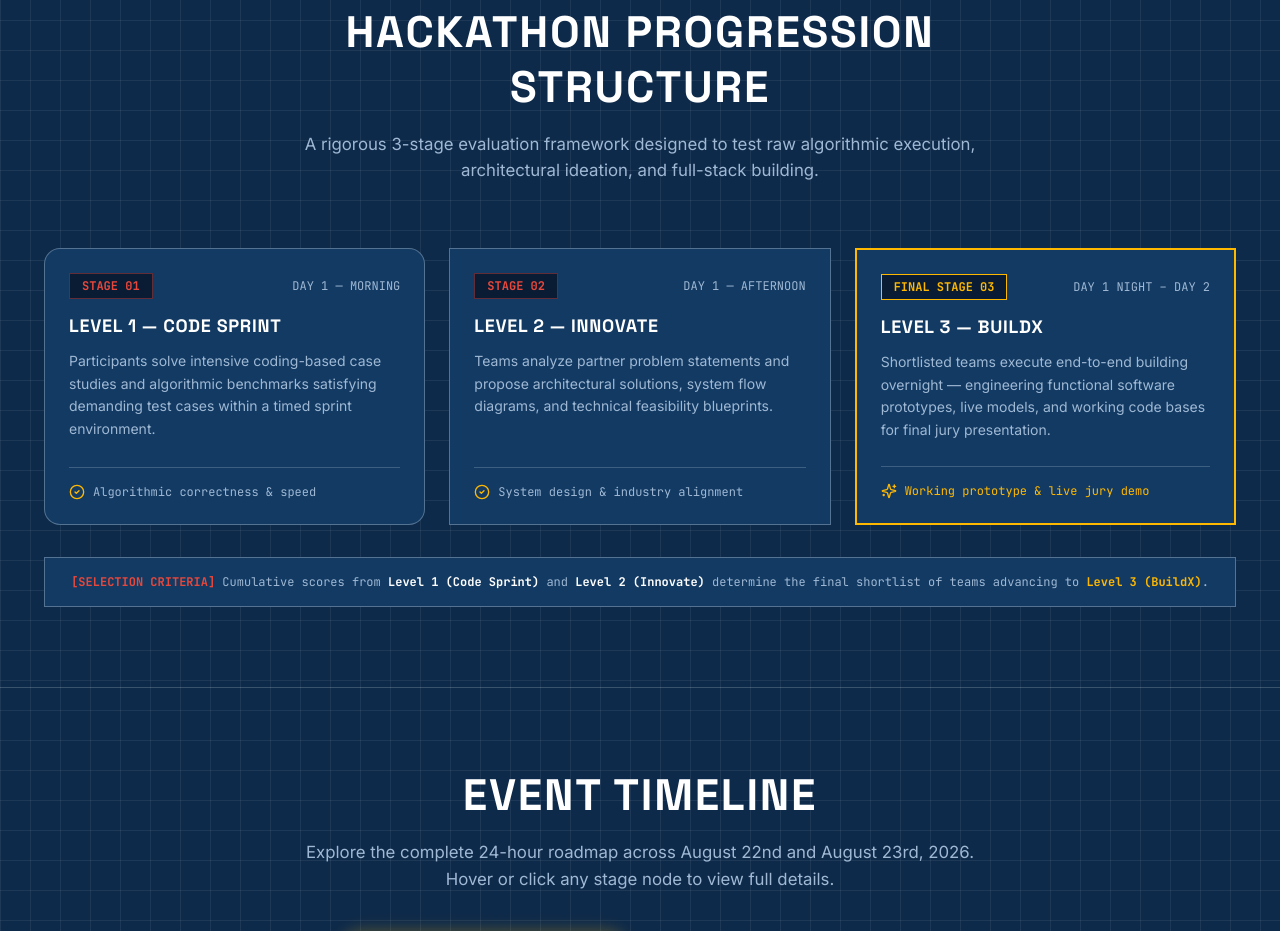
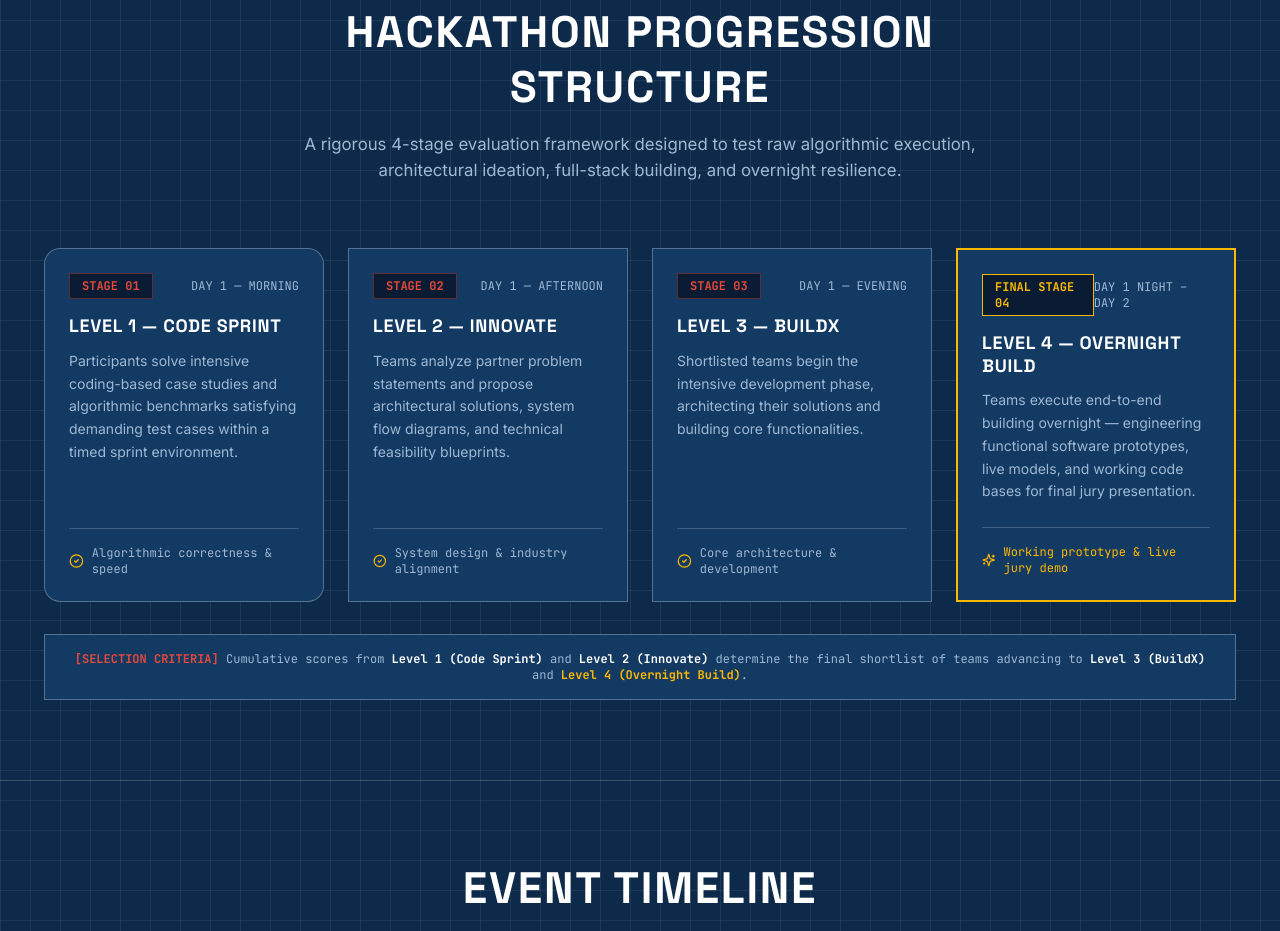
Before and after one commit to speciic/industryhack, a React (Vite) app: page / in a window 1280 px wide. Shown: the part 3820-4751 px from the top of the page. Built offline with nearby package versions, Linux system fonts and the light colour scheme.

Commit message:
Update hackathon progression structure to 4 levels

```diff
--- a/spec_industry_hack_2026.html
+++ b/spec_industry_hack_2026.html
@@ -847,11 +847,11 @@
               <div className="text-center max-w-3xl mx-auto mb-16">
                 <h2 className="section-title">Hackathon Progression Structure</h2>
                 <p className="section-subtitle mx-auto">
-                  A rigorous 3-stage evaluation framework designed to test raw algorithmic execution, architectural ideation, and full-stack building.
+                  A rigorous 4-stage evaluation framework designed to test raw algorithmic execution, architectural ideation, full-stack building, and overnight resilience.
                 </p>
               </div>
 
-              <div className="grid grid-cols-1 md:grid-cols-3 gap-6 relative mb-8">
+              <div className="grid grid-cols-1 md:grid-cols-2 lg:grid-cols-4 gap-6 relative mb-8">
 
                 <div className="bg-[#123A63] border border-[#EAF2FA]/30 rounded-none p-6 flex flex-col justify-between relative">
                   <div>
@@ -891,17 +891,36 @@
                   </div>
                 </div>
 
+                <div className="bg-[#123A63] border border-[#EAF2FA]/30 rounded-none p-6 flex flex-col justify-between relative">
+                  <div>
+                    <div className="flex items-center justify-between mb-4">
+                      <span className="font-mono text-xs font-bold text-[#E8483C] px-3 py-1 bg-[#091C33] border border-[#E8483C]/40">
+                        STAGE 03
+                      </span>
+                      <span className="font-mono text-xs text-[#9FB8D4]">DAY 1 — EVENING</span>
+                    </div>
+                    <h3 className="text-lg font-bold font-display text-white mb-3">Level 3 — BuildX</h3>
+                    <p className="text-sm text-[#9FB8D4] leading-relaxed mb-6">
+                      Shortlisted teams begin the intensive development phase, architecting their solutions and building core functionalities.
+                    </p>
+                  </div>
+                  <div className="pt-4 border-t border-[#EAF2FA]/20 flex items-center gap-2 text-xs font-mono text-[#9FB8D4]">
+                    <i data-lucide="check-circle-2" className="w-4 h-4 text-[#FFB800]"></i>
+                    <span>Core architecture &amp; development</span>
+                  </div>
+                </div>
+
                 <div className="bg-[#123A63] border-2 border-[#FFB800] rounded-none p-6 flex flex-col justify-between relative">
                   <div>
                     <div className="flex items-center justify-between mb-4">
                       <span className="font-mono text-xs font-bold text-[#FFB800] px-3 py-1 bg-[#091C33] border border-[#FFB800]">
-                        FINAL STAGE 03
+                        FINAL STAGE 04
                       </span>
                       <span className="font-mono text-xs text-[#9FB8D4]">DAY 1 NIGHT – DAY 2</span>
                     </div>
-                    <h3 className="text-lg font-bold font-display text-white mb-3">Level 3 — BuildX</h3>
+                    <h3 className="text-lg font-bold font-display text-white mb-3">Level 4 — Overnight Build</h3>
                     <p className="text-sm text-[#9FB8D4] leading-relaxed mb-6">
-                      Shortlisted teams execute end-to-end building overnight — engineering functional software prototypes, live models, and working code bases for final jury presentation.
+                      Teams execute end-to-end building overnight — engineering functional software prototypes, live models, and working code bases for final jury presentation.
                     </p>
                   </div>
                   <div className="pt-4 border-t border-[#EAF2FA]/20 flex items-center gap-2 text-xs font-mono text-[#FFB800]">
@@ -913,7 +932,7 @@
               </div>
 
               <div className="p-4 bg-[#123A63] border border-[#EAF2FA]/30 rounded-none text-center text-xs font-mono text-[#9FB8D4]">
-                <span className="text-[#E8483C] font-bold">[SELECTION CRITERIA]</span> Cumulative scores from <strong className="text-white">Level 1 (Code Sprint)</strong> and <strong className="text-white">Level 2 (Innovate)</strong> determine the final shortlist of teams advancing to <strong className="text-[#FFB800]">Level 3 (BuildX)</strong>.
+                <span className="text-[#E8483C] font-bold">[SELECTION CRITERIA]</span> Cumulative scores from <strong className="text-white">Level 1 (Code Sprint)</strong> and <strong className="text-white">Level 2 (Innovate)</strong> determine the final shortlist of teams advancing to <strong className="text-white">Level 3 (BuildX)</strong> and <strong className="text-[#FFB800]">Level 4 (Overnight Build)</strong>.
               </div>
 
             </div>
--- a/src/App.jsx
+++ b/src/App.jsx
@@ -883,11 +883,11 @@ export default function App() {
           <div className="text-center max-w-3xl mx-auto mb-16">
             <h2 className="section-title">Hackathon Progression Structure</h2>
             <p className="section-subtitle mx-auto">
-              A rigorous 3-stage evaluation framework designed to test raw algorithmic execution, architectural ideation, and full-stack building.
+              A rigorous 4-stage evaluation framework designed to test raw algorithmic execution, architectural ideation, full-stack building, and overnight resilience.
             </p>
           </div>
 
-          <div className="grid grid-cols-1 md:grid-cols-3 gap-6 relative mb-8">
+          <div className="grid grid-cols-1 md:grid-cols-2 lg:grid-cols-4 gap-6 relative mb-8">
 
             <div className="bg-[#123A63] border border-[#EAF2FA]/30 rounded-2xl p-6 flex flex-col justify-between relative">
               <div>
@@ -927,17 +927,36 @@ export default function App() {
               </div>
             </div>
 
+            <div className="bg-[#123A63] border border-[#EAF2FA]/30 rounded-none p-6 flex flex-col justify-between relative">
+              <div>
+                <div className="flex items-center justify-between mb-4">
+                  <span className="font-mono text-xs font-bold text-[#E8483C] px-3 py-1 bg-[#091C33] border border-[#E8483C]/40">
+                    STAGE 03
+                  </span>
+                  <span className="font-mono text-xs text-[#9FB8D4]">DAY 1 — EVENING</span>
+                </div>
+                <h3 className="text-lg font-bold font-display text-white mb-3">Level 3 — BuildX</h3>
+                <p className="text-sm text-[#9FB8D4] leading-relaxed mb-6">
+                  Shortlisted teams begin the intensive development phase, architecting their solutions and building core functionalities.
+                </p>
+              </div>
+              <div className="pt-4 border-t border-[#EAF2FA]/20 flex items-center gap-2 text-xs font-mono text-[#9FB8D4]">
+                <CheckCircle2 className="w-4 h-4 text-[#FFB800]" />
+                <span>Core architecture &amp; development</span>
+              </div>
+            </div>
+
             <div className="bg-[#123A63] border-2 border-[#FFB800] rounded-none p-6 flex flex-col justify-between relative">
               <div>
                 <div className="flex items-center justify-between mb-4">
                   <span className="font-mono text-xs font-bold text-[#FFB800] px-3 py-1 bg-[#091C33] border border-[#FFB800]">
-                    FINAL STAGE 03
+                    FINAL STAGE 04
                   </span>
                   <span className="font-mono text-xs text-[#9FB8D4]">DAY 1 NIGHT – DAY 2</span>
                 </div>
-                <h3 className="text-lg font-bold font-display text-white mb-3">Level 3 — BuildX</h3>
+                <h3 className="text-lg font-bold font-display text-white mb-3">Level 4 — Overnight Build</h3>
                 <p className="text-sm text-[#9FB8D4] leading-relaxed mb-6">
-                  Shortlisted teams execute end-to-end building overnight — engineering functional software prototypes, live models, and working code bases for final jury presentation.
+                  Teams execute end-to-end building overnight — engineering functional software prototypes, live models, and working code bases for final jury presentation.
                 </p>
               </div>
               <div className="pt-4 border-t border-[#EAF2FA]/20 flex items-center gap-2 text-xs font-mono text-[#FFB800]">
@@ -949,7 +968,7 @@ export default function App() {
           </div>
 
           <div className="p-4 bg-[#123A63] border border-[#EAF2FA]/30 rounded-none text-center text-xs font-mono text-[#9FB8D4]">
-            <span className="text-[#E8483C] font-bold">[SELECTION CRITERIA]</span> Cumulative scores from <strong className="text-white">Level 1 (Code Sprint)</strong> and <strong className="text-white">Level 2 (Innovate)</strong> determine the final shortlist of teams advancing to <strong className="text-[#FFB800]">Level 3 (BuildX)</strong>.
+            <span className="text-[#E8483C] font-bold">[SELECTION CRITERIA]</span> Cumulative scores from <strong className="text-white">Level 1 (Code Sprint)</strong> and <strong className="text-white">Level 2 (Innovate)</strong> determine the final shortlist of teams advancing to <strong className="text-white">Level 3 (BuildX)</strong> and <strong className="text-[#FFB800]">Level 4 (Overnight Build)</strong>.
           </div>
 
         </div>
```
